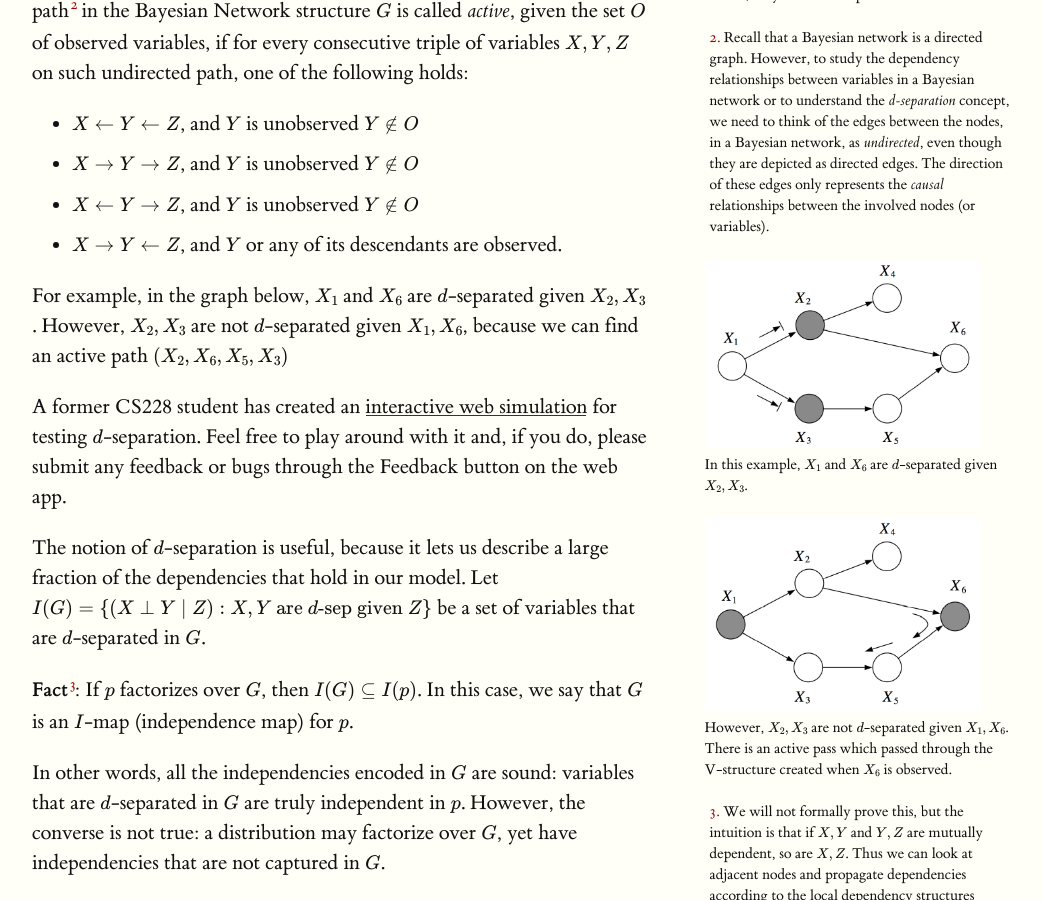
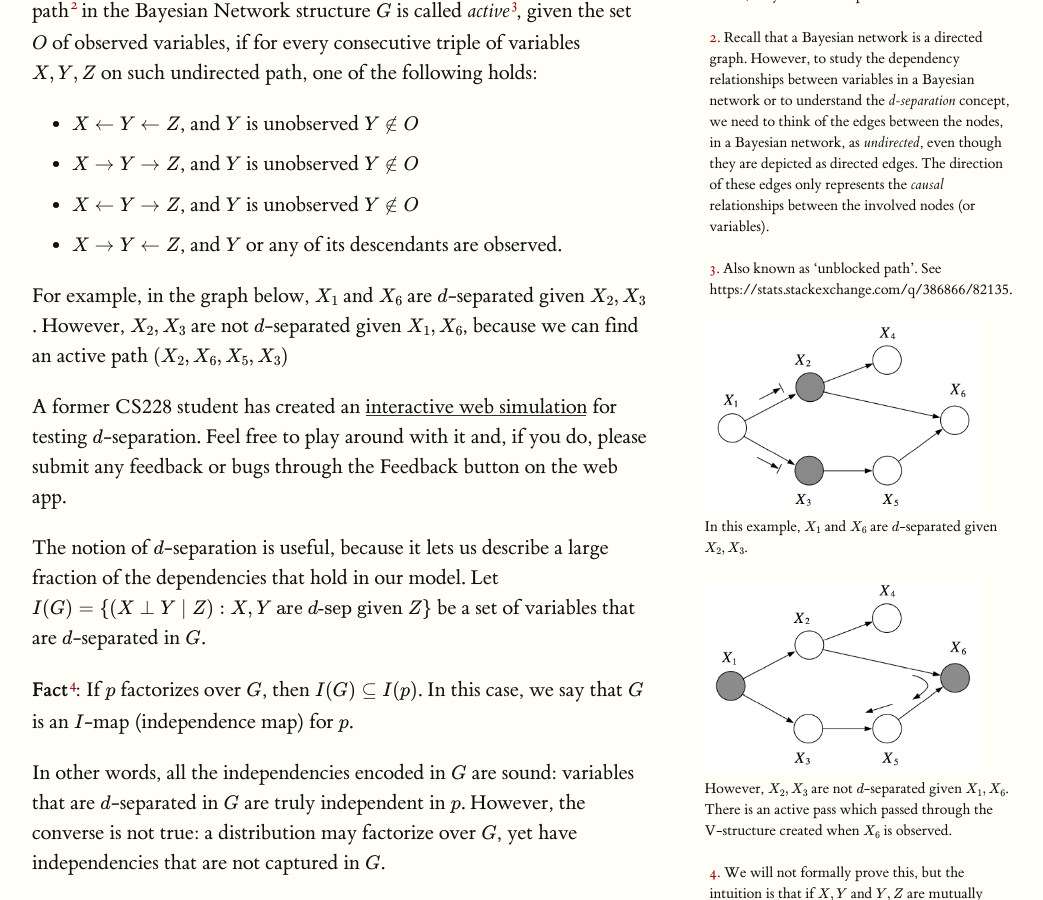
Before and after one commit to ermongroup/cs228-notes, a Jekyll site: the page built from representation/directed/index.md, in a window 1280 px wide and 900 px high, scrolled down 5002 px. Shown: the whole window, without its empty margins (128-1171 px from the left). Built offline with Jekyll 4.4.1, drawn with Linux system fonts in a browser that asks for light colours; formulas are drawn with MathJax 3; some of the changed lines change nothing that is shown.

Commit message:
Another note added

```diff
--- a/representation/directed/index.md
+++ b/representation/directed/index.md
@@ -81,7 +81,7 @@
 
 These structures clearly describe the independencies encoded by a three-variable Bayesian net. We can extend them to general networks by applying them recursively over any larger graph. This leads to a notion called $$d$$-separation (where $$d$$ stands for directed).
 
-We say that variables $$Q$$ and $$W$$ are $$d$$-separated, when the set of variables $$O$$ are observed{% include sidenote.html id="observed_variables" note="The variables in the set $$O$$ have been observed, that is, they have taken specific values." %}, if they are not connected by an *active path*. An *undirected* path{% include sidenote.html id="undirected_path" note="Recall that a Bayesian network is a directed graph. However, to study the dependency relationships between variables in a Bayesian network or to understand the *d-separation* concept, we need to think of the edges between the nodes, in a Bayesian network, as *undirected*, even though they are depicted as directed edges. The direction of these edges only represents the *causal* relationships between the involved nodes (or variables)." %} in the Bayesian Network structure $$G$$ is called *active*, given the set $$O$$ of observed variables, if for every consecutive triple of variables $$X,Y,Z$$ on such undirected path, one of the following holds:
+We say that variables $$Q$$ and $$W$$ are $$d$$-separated, when the set of variables $$O$$ are observed{% include sidenote.html id="observed_variables" note="The variables in the set $$O$$ have been observed, that is, they have taken specific values." %}, if they are not connected by an *active path*. An *undirected* path{% include sidenote.html id="undirected_path" note="Recall that a Bayesian network is a directed graph. However, to study the dependency relationships between variables in a Bayesian network or to understand the *d-separation* concept, we need to think of the edges between the nodes, in a Bayesian network, as *undirected*, even though they are depicted as directed edges. The direction of these edges only represents the *causal* relationships between the involved nodes (or variables)." %} in the Bayesian Network structure $$G$$ is called *active*{% include sidenote.html id="active_path" note="Also known as 'unblocked path'. See https://stats.stackexchange.com/q/386866/82135." %}, given the set $$O$$ of observed variables, if for every consecutive triple of variables $$X,Y,Z$$ on such undirected path, one of the following holds:
 
 - $$X \leftarrow Y \leftarrow Z$$, and $$Y$$ is unobserved $$Y \not\in O$$
 - $$X \rightarrow Y \rightarrow Z$$, and $$Y$$ is unobserved $$Y \not\in O$$
```
